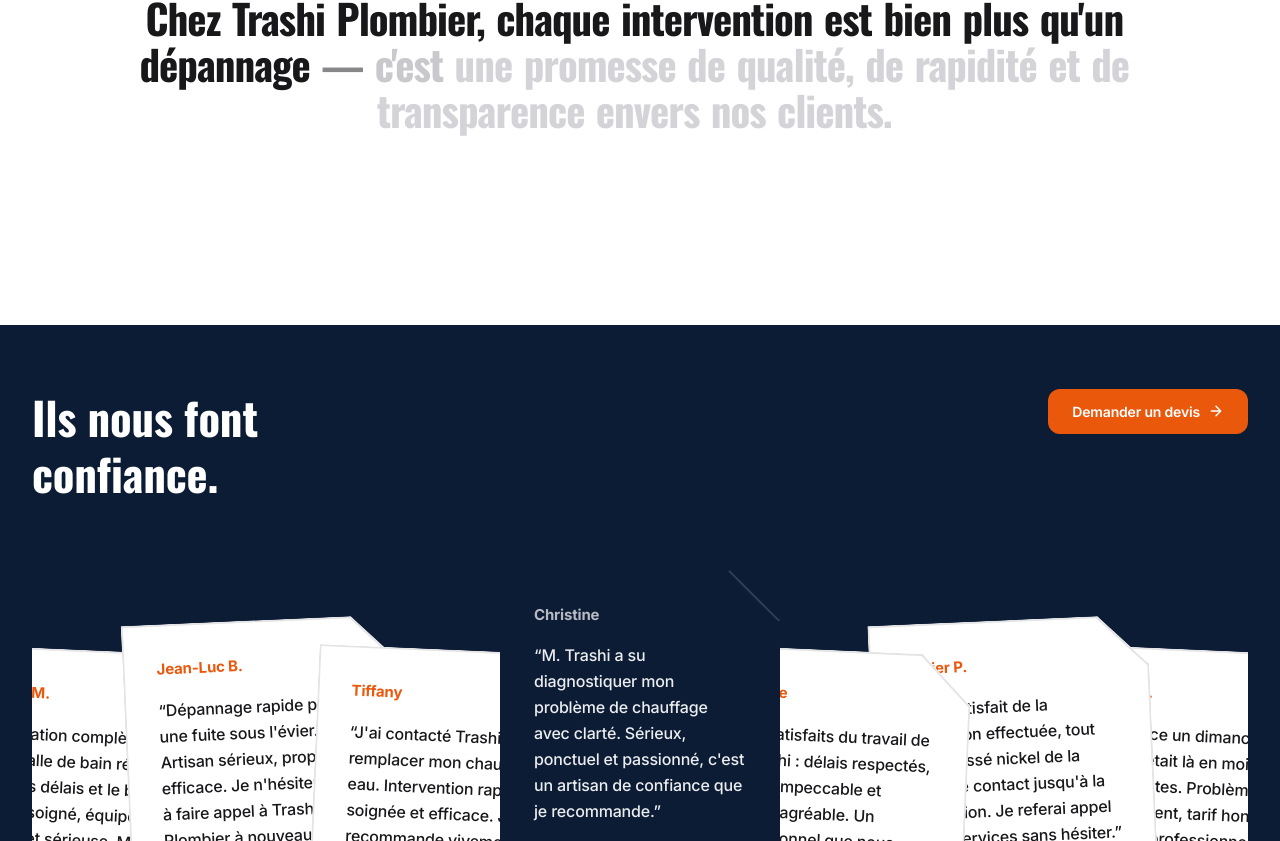
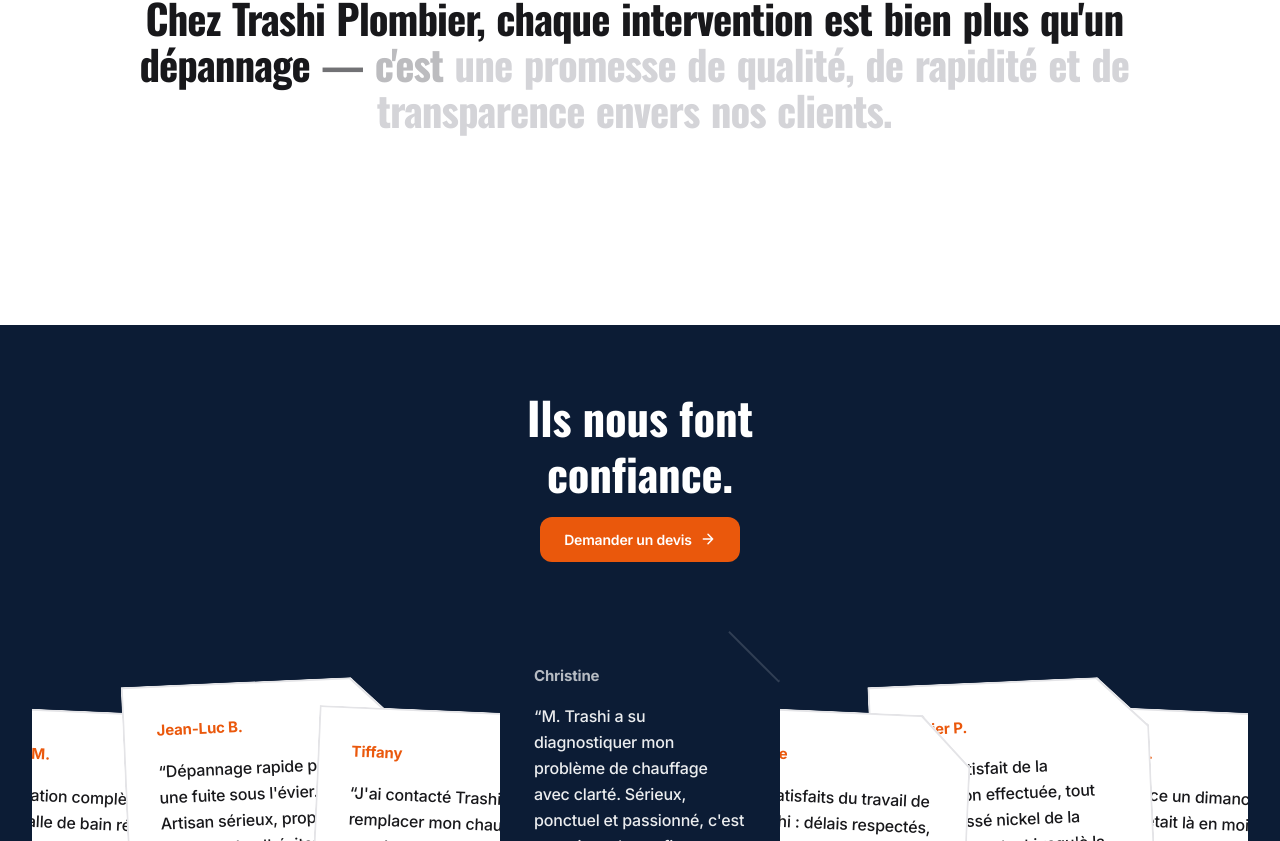
Before and after one commit to madebyaldo/trashi-plombier, a Next.js app: page / in a window 1280 px wide. Shown: the part 4196-5037 px from the top of the page. Built offline with nearby package versions, Linux system fonts and the light colour scheme.

Commit message:
center testimonials section heading

```diff
--- a/components/ui/stagger-testimonials.tsx
+++ b/components/ui/stagger-testimonials.tsx
@@ -76,18 +76,16 @@ export default function StaggerTestimonials() {
     <div className="max-w-[1440px] mx-auto px-6 lg:px-8">
 
       {/* Header */}
-      <div className="flex flex-col md:flex-row md:items-center md:justify-between gap-4 mb-16">
-        <div>
+      <div className="flex flex-col items-center text-center gap-4 mb-16">
           <h2
             className="font-heading font-black text-white leading-tight"
             style={{ fontSize: "clamp(1.8rem, 3.5vw, 3rem)" }}
           >
             Ils nous font<br />confiance.
           </h2>
-        </div>
         <a
           href="/contact"
-          className="self-start inline-flex items-center gap-2 text-[14px] font-semibold px-6 py-3 rounded-xl shrink-0 transition-opacity hover:opacity-90"
+          className="inline-flex items-center gap-2 text-[14px] font-semibold px-6 py-3 rounded-xl shrink-0 transition-opacity hover:opacity-90"
           style={{ background: "#EA580C", color: "#ffffff" }}
         >
           Demander un devis
```
